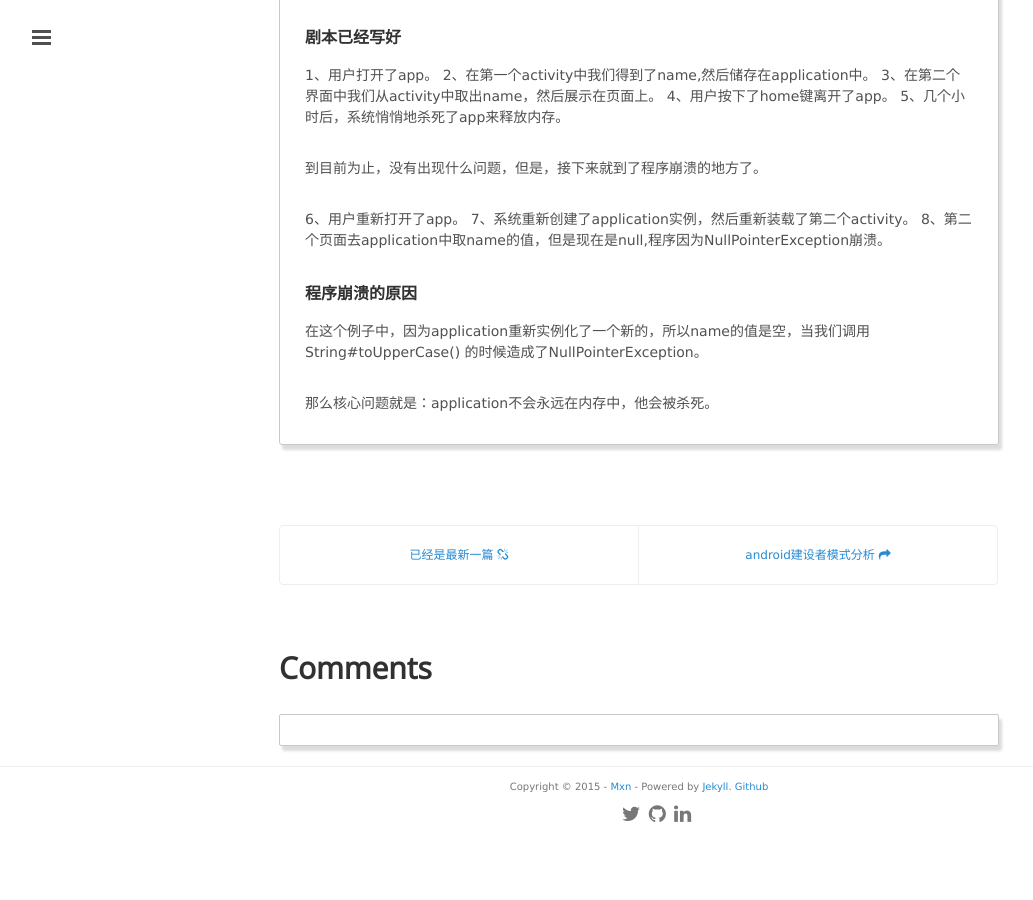
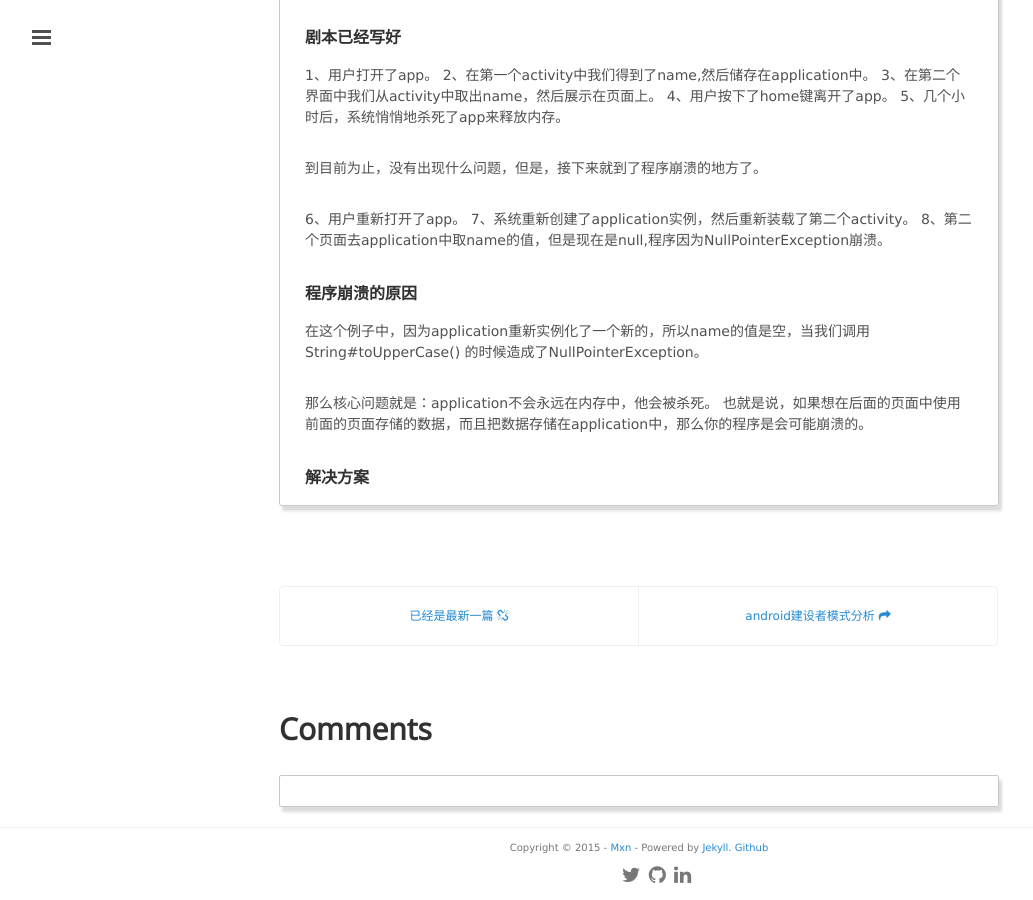
Before and after one commit to mxn21/mxn21.github.io, a Jekyll site: the page built from _posts/2015-6-15-为什么Application不能存储数据.md, in a window 1280 px wide and 900 px high, scrolled down 1366 px. Shown: the whole window, without its empty margins (1-1034 px from the left). Built offline with Jekyll 4.4.1, drawn with Linux system fonts in a browser that asks for light colours; Markdown is read by kramdown in place of the engine named in the settings; comment, search, counter and statistics services are not loaded; before the commit the page ends 2205 px from its top, so only the background shows below that.

Commit message:
Update 2015-6-15-为什么Application不能存储数据.md

```diff
--- a/_posts/2015-6-15-为什么Application不能存储数据.md
+++ b/_posts/2015-6-15-为什么Application不能存储数据.md
@@ -82,3 +82,6 @@
 在这个例子中，因为application重新实例化了一个新的，所以name的值是空，当我们调用String#toUpperCase() 的时候造成了NullPointerException。
 
 那么核心问题就是：application不会永远在内存中，他会被杀死。
+也就是说，如果想在后面的页面中使用前面的页面存储的数据，而且把数据存储在application中，那么你的程序是会可能崩溃的。
+
+###解决方案
```
